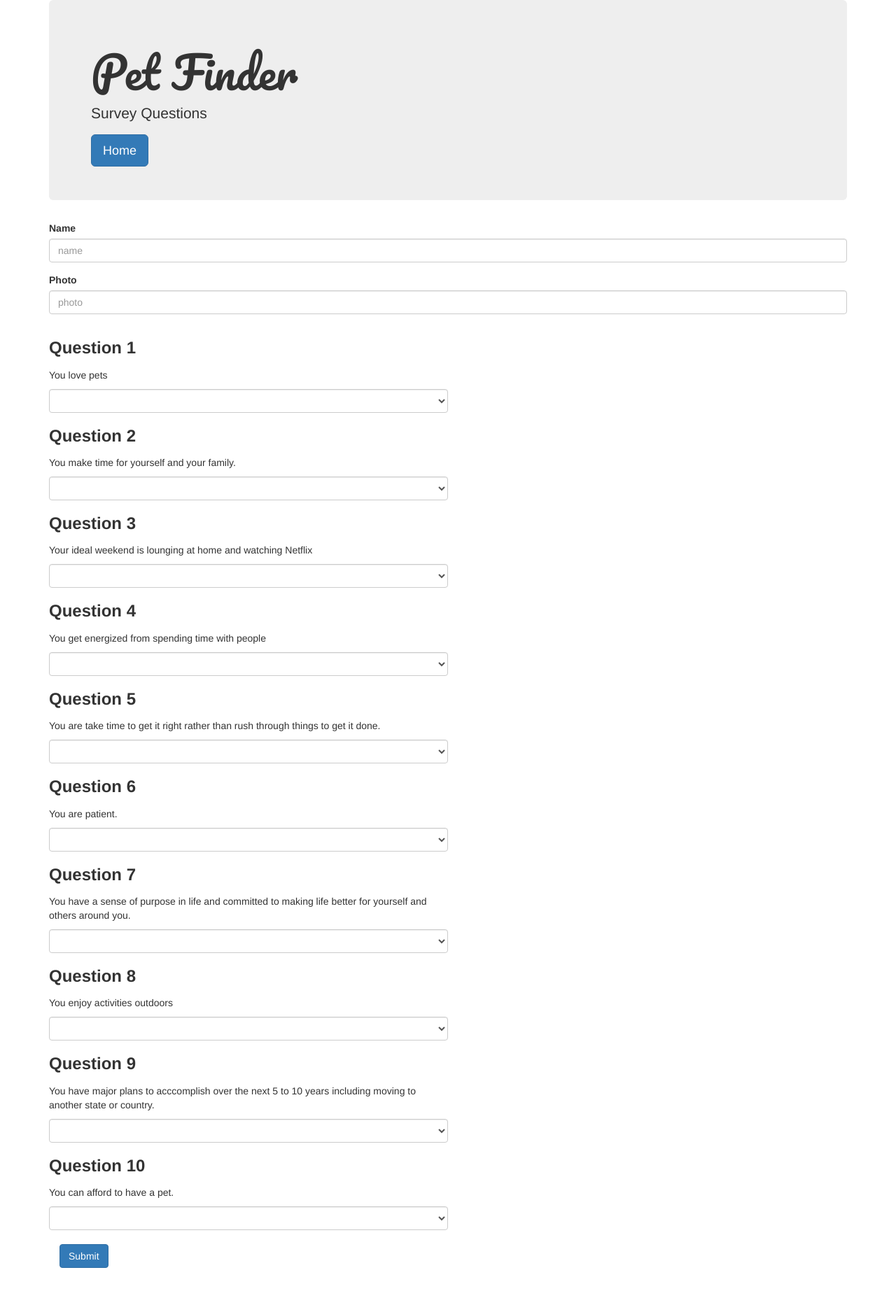
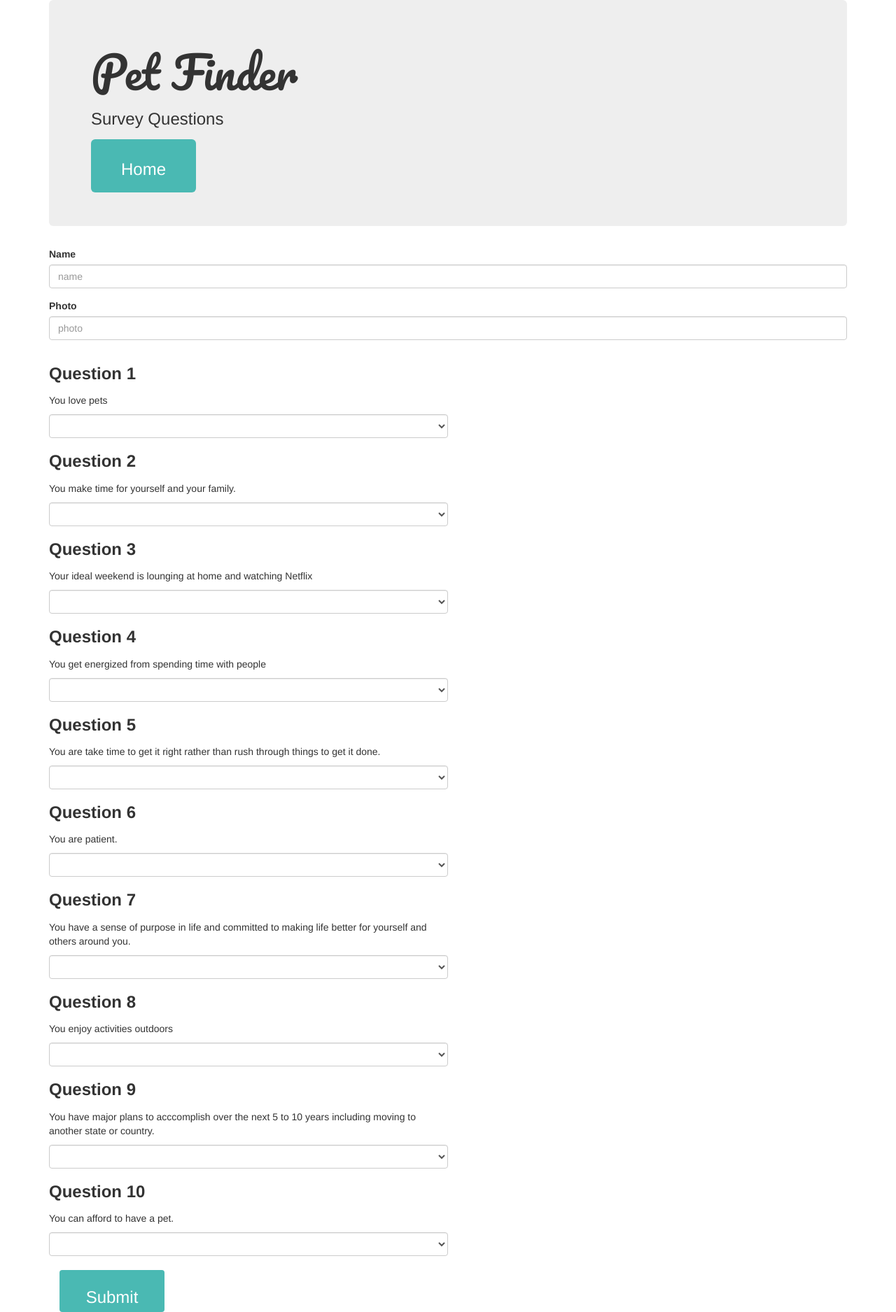
Before and after one commit to Yaberra/Friend-Finder, a website: page public/survey.html in a window 1280 px wide. Shown: the whole page at 70% size. Before the commit the page ends 1812 px from the top, so only its background shows below. Drawn offline with nearby package versions, Linux system fonts and the light colour scheme.

Commit message:
changed submit button color

```diff
--- a/public/survey.html
+++ b/public/survey.html
@@ -17,8 +17,8 @@
     <div class="container">
         <div class="jumbotron">
             <h1 style="font-family:'Pacifico', cursive;">Pet Finder</h1>
-            <p> Survey Questions</p>
-            <a class="btn btn-primary btn-lg" href="./home.html" role="button">Home</a>
+            <p><h3 font-family: 'Delius', cursive;> Survey Questions</h3></p>
+            <a class="btn btn-primary btn-lg" href="./home.html" role="button" style="background-color:rgb(74,185,179); border:0; width: 150px; line-height: 40px; "><h3>Home</h3></a>
         </div>
     </div>
     <div class="container">
@@ -167,7 +167,7 @@
                 </div>
                 </form>
                 <br>
-                <button id="submitButton" type="submit" class="btn btn-primary">Submit</button>
+                <button id="submitButton" type="submit" class="btn btn-primary" style="background-color:rgb(74,185,179); border:0; width: 150px;height: 60px;"><h3>Submit</h3></button>
             </div>
         </div>
     </div>
```
Also changed, not shown: public/home.html (+2 -2 lines).
